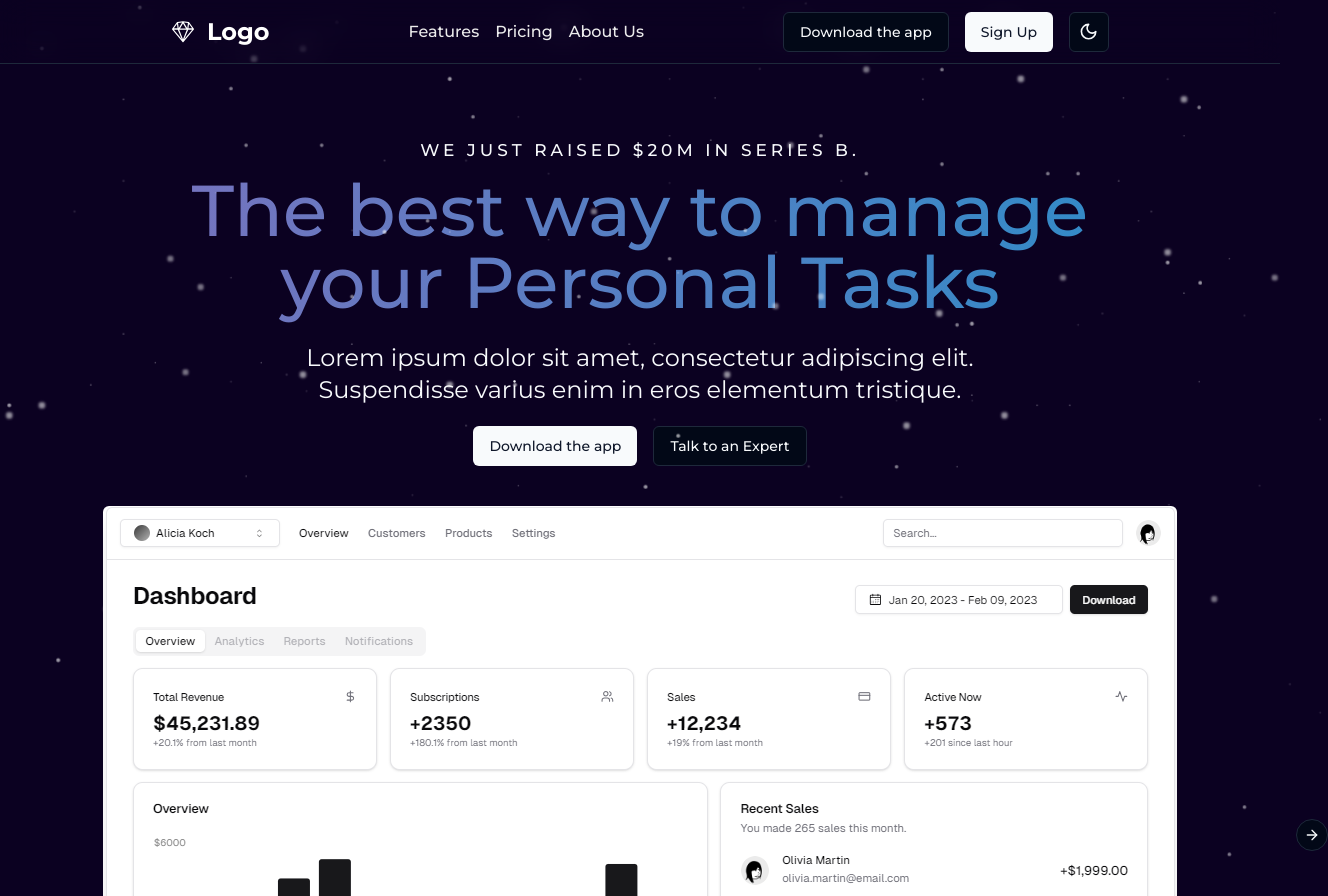
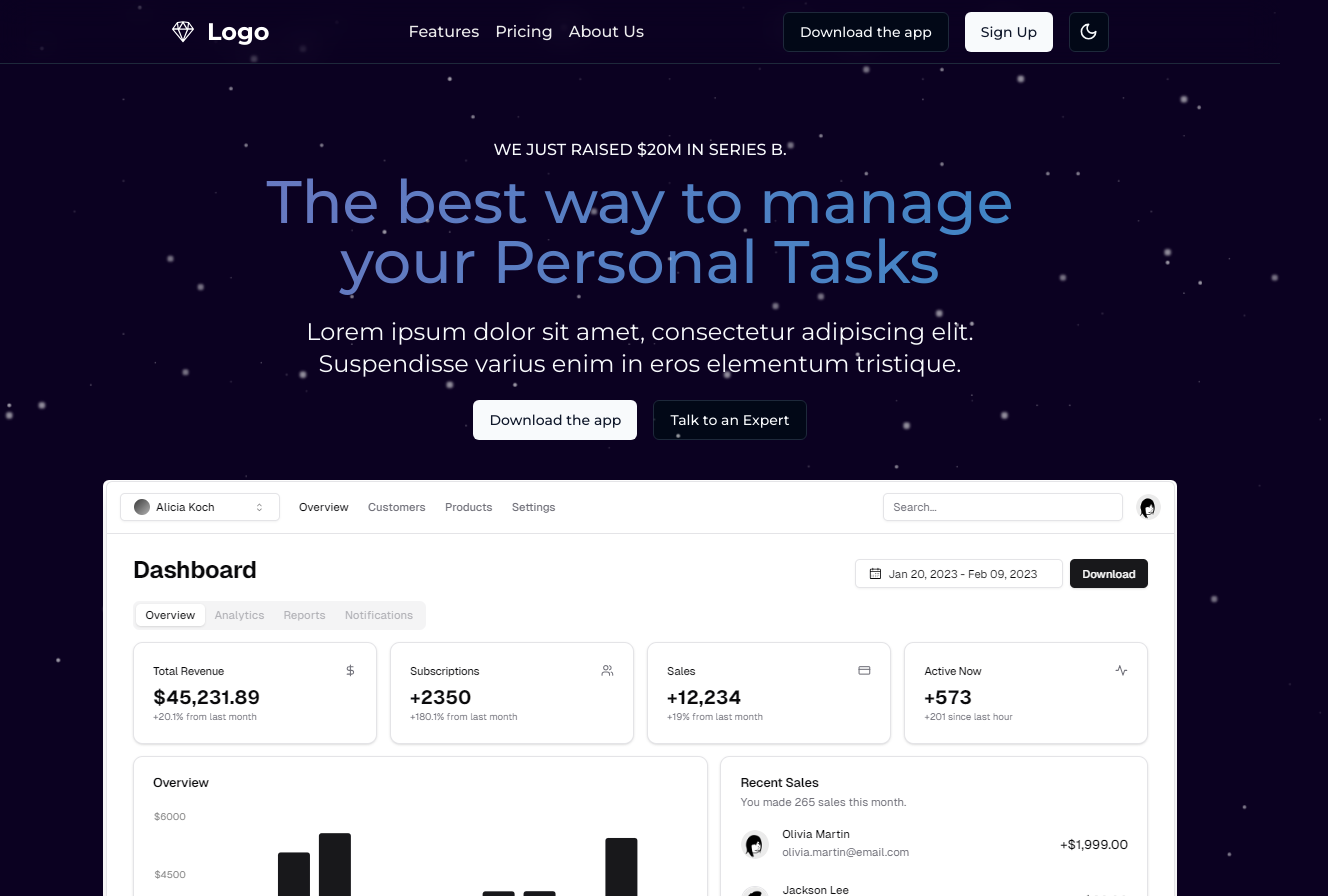
Before and after one commit to ademhatay/shadcn-saas-landing, a React (Vite) app: page / in a window 1280 px wide. Shown: the top 896 px of the page, 1328 px wide, since content can reach past the window. Built offline with nearby package versions, Linux system fonts and the light colour scheme.

Commit message:
fix: sizes & margin & padding.

```diff
--- a/src/App.tsx
+++ b/src/App.tsx
@@ -6,15 +6,11 @@ import {
   Carousel,
   CarouselContent,
   CarouselItem,
-  CarouselNext,
-  CarouselPrevious,
 } from "@/components/ui/carousel"
-import { useMediaQuery } from "./hooks/useMediaQuery";
 import Autoplay from "embla-carousel-autoplay"
 
 const App = () => {
   const theme = useTheme();
-  const isDesktop = useMediaQuery("(min-width: 768px)");
   const [starColor, setStarColor] = useState(theme.theme === "dark" ? "#fff" : "#348AC7");
 
   useEffect(() => {
@@ -34,9 +30,9 @@ const App = () => {
       }}
     ></div>
     <Header />
-    <div className="pt-32 min-h-screen w-screen container px-0">
+    <div className="pt-32  w-screen container px-1 md:px-4">
       <div className="flex flex-col w-full justify-center items-center">
-        <div className="btn-card text-center">
+        <div className="btn-card text-center text-base">
           <span></span>
           <span></span>
           <span></span>
@@ -45,7 +41,7 @@ const App = () => {
         </div>
 
 
-        <h1 className="sm:text-5xl md:text-6xl lg:text-7xl text-4xl text-center font-medium bg-clip-text text-transparent  bg-gradient-to-r from-[#7474BF] to-[#348AC7] pb-6">
+        <h1 className="sm:text-5xl md:text-5xl lg:text-6xl text-3xl text-center font-medium bg-clip-text text-transparent  bg-gradient-to-r from-[#7474BF] to-[#348AC7] pb-6 w-full">
           The best way to manage <br />  your Personal Tasks
         </h1>
         <p className="text-base text-center md:text-lg lg:text-xl xl:text-2xl">
@@ -69,7 +65,7 @@ const App = () => {
         opts={{
           loop: true,
           align: "center"
-        }} className="mb-10 mt-5 px-8">
+        }} className="mb-10 mt-5 max-w-[1074px]">
           <CarouselContent className="m-0">
             <CarouselItem className="p-0 flex justify-center">
               {/* <img src="https://via.placeholder.com/1074x608" alt="" /> */}
@@ -82,12 +78,6 @@ const App = () => {
               <img className="rounded-md" src="https://via.placeholder.com/1074x608" alt="" />
             </CarouselItem>
           </CarouselContent>
-          {
-            isDesktop && <>
-              <CarouselPrevious />
-              <CarouselNext />
-            </>
-          }
         </Carousel>
       </div>
     </div>
--- a/src/index.css
+++ b/src/index.css
@@ -143,9 +143,7 @@
     display: inline-block;
     padding: 10px 20px;
     text-transform: uppercase;
-    letter-spacing: 4px;
     text-decoration: none;
-    font-size: 17px;
     font-weight: 500;
     overflow: hidden;
     cursor: pointer;
@@ -154,7 +152,6 @@
 
   .btn-card:hover {
     color: #255784;
-    background: #348AC7;
     box-shadow: 0 0 10px #348AC7, 0 0 40px #348AC7, 0 0 80px #348AC7;
     transition-delay: 1s;
   }
```
